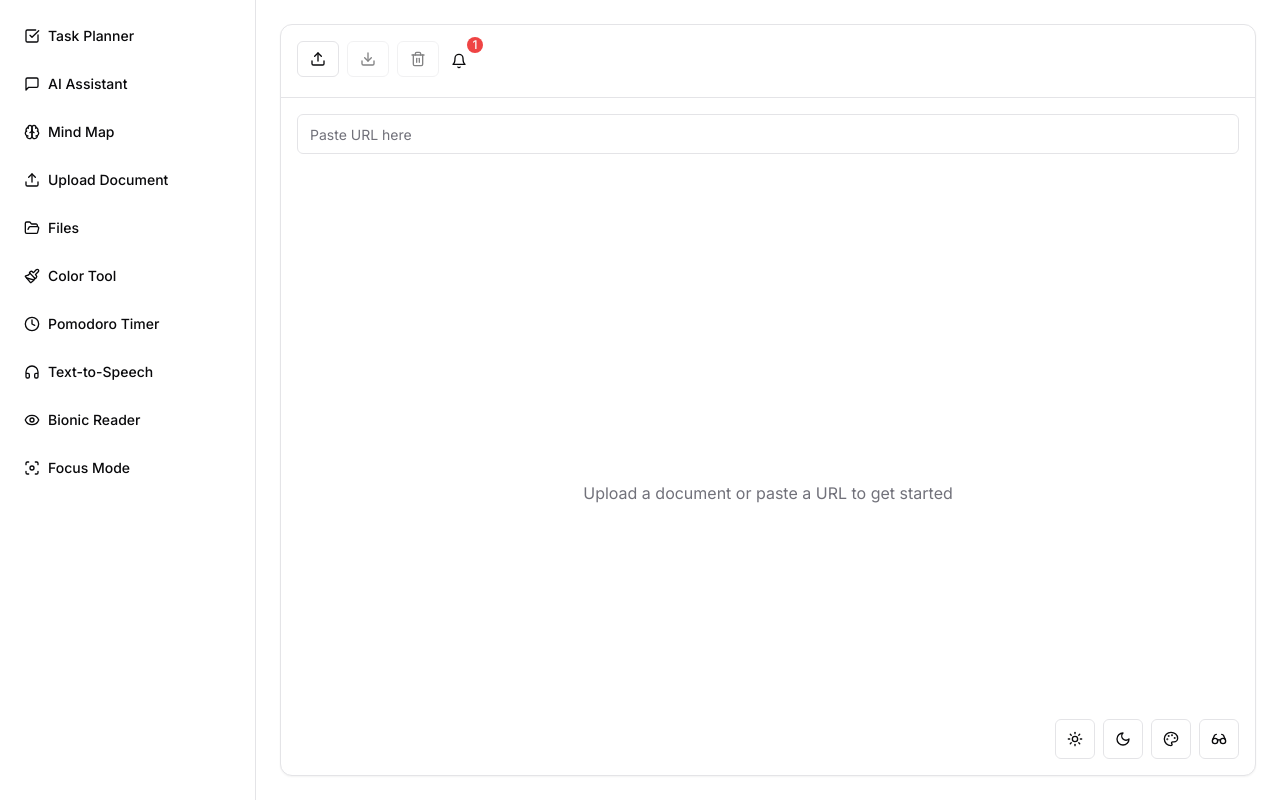
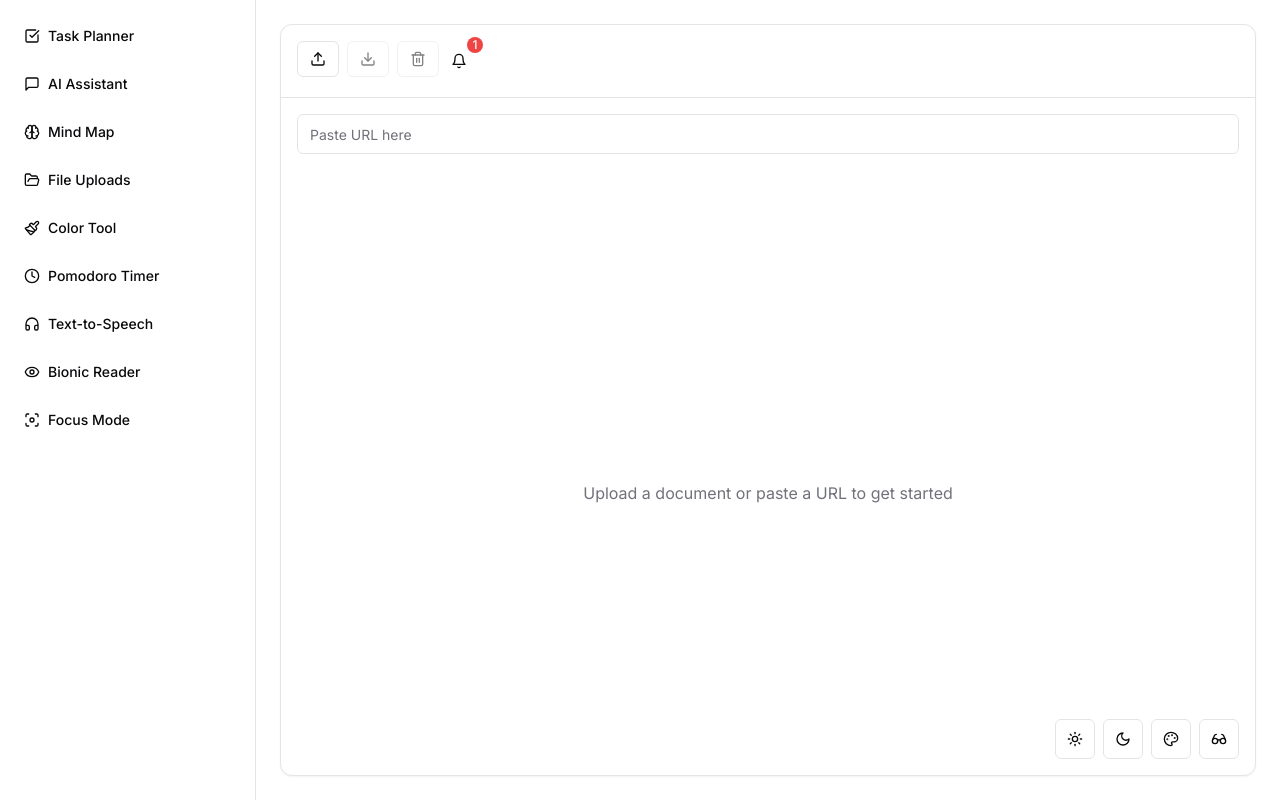
Before and after one commit to drsquidgeums/allie-digital-mvp, a React (Vite) app: page / in a window 1280 px wide. Built offline with nearby package versions, Linux system fonts and the light colour scheme; a web font is replaced by a local one.

Commit message:
Remove Upload Document Link
Removed the upload document link from the left-hand side toolbar and renamed the "Files" link to "File Uploads".
[skip gpt_engineer]

```diff
--- a/src/components/Sidebar.tsx
+++ b/src/components/Sidebar.tsx
@@ -1,7 +1,7 @@
 import React from "react";
 import { Button } from "@/components/ui/button";
 import { useNavigate } from "react-router-dom";
-import { Upload, CheckSquare, Brain, MessageSquare } from "lucide-react";
+import { CheckSquare, Brain, MessageSquare } from "lucide-react";
 import { SidebarTools } from "./sidebar/SidebarTools";
 import { SidebarContent } from "./sidebar/SidebarContent";
 
@@ -66,14 +66,6 @@ export const Sidebar = ({
           className="hidden"
           accept=".pdf,.doc,.docx"
         />
-        <Button
-          onClick={() => fileInputRef.current?.click()}
-          variant="ghost"
-          className="w-full flex items-center justify-start gap-2 px-2"
-        >
-          <Upload className="h-4 w-4" />
-          Upload Document
-        </Button>
 
         <SidebarTools
           activeComponent={activeComponent}
--- a/src/components/sidebar/SidebarTools.tsx
+++ b/src/components/sidebar/SidebarTools.tsx
@@ -1,6 +1,5 @@
 import React from "react";
 import {
-  Upload,
   Clock,
   Headphones,
   Eye,
@@ -17,7 +16,7 @@ interface SidebarToolsProps {
 
 export const SidebarTools = ({ activeComponent, setActiveComponent }: SidebarToolsProps) => {
   const tools = [
-    { id: "files", icon: FolderOpen, label: "Files" },
+    { id: "files", icon: FolderOpen, label: "File Uploads" },
     { id: "color", icon: Paintbrush, label: "Color Tool" },
     { id: "pomodoro", icon: Clock, label: "Pomodoro Timer" },
     { id: "tts", icon: Headphones, label: "Text-to-Speech" },
```
